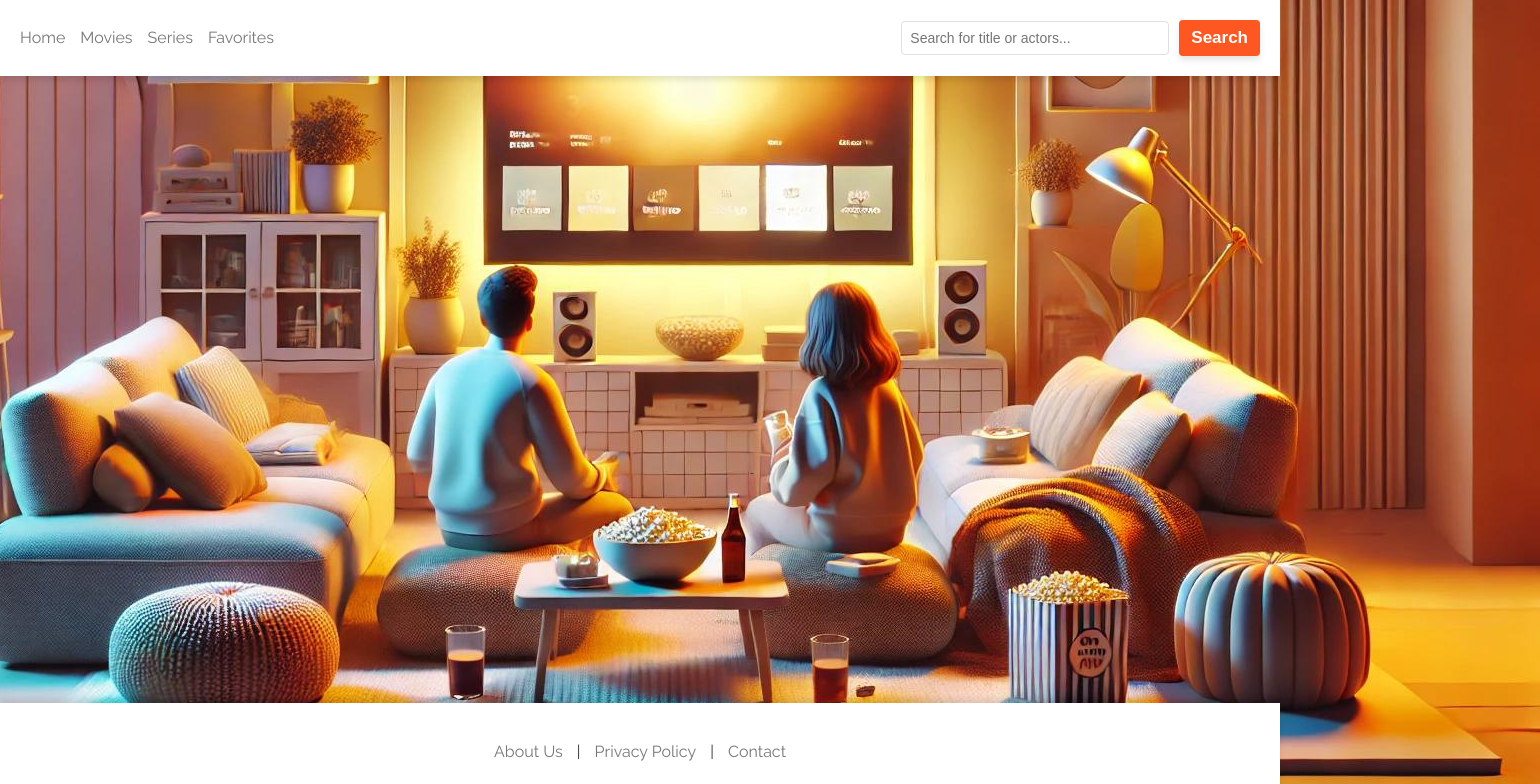
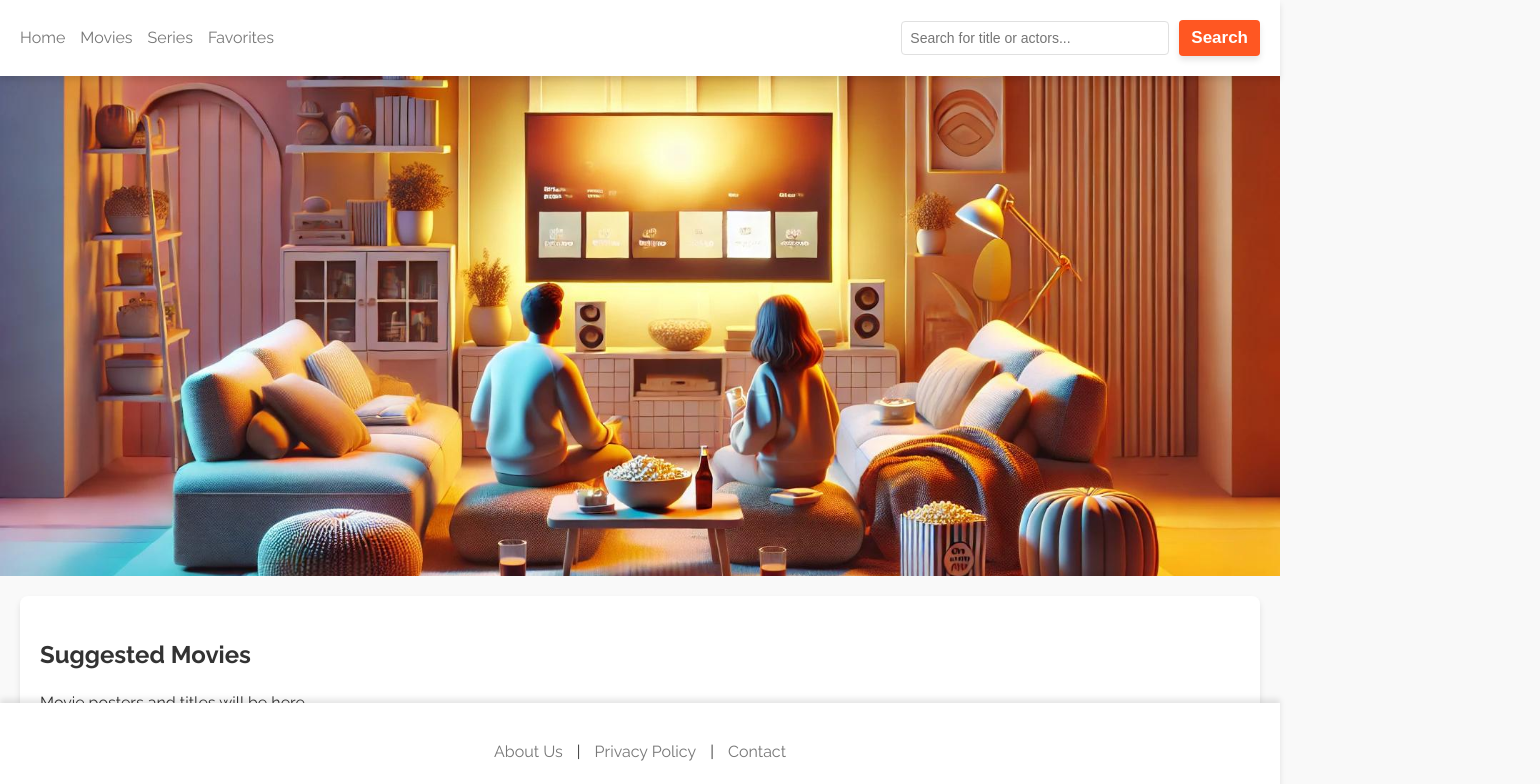
Before and after one commit to vantamanova/Movie-Suggestion-App, a website: page index.html in a window 1280 px wide. Shown: the top 784 px of the page, 1540 px wide, since content can reach past the window. Drawn offline with Linux system fonts and the light colour scheme.

Commit message:
image error

```diff
--- a/css/base.css
+++ b/css/base.css
@@ -97,7 +97,7 @@ header nav a:hover {
 .hero {
     position: relative;
     height: 500px;
-    background-image: url('images/hero.jpeg');
+    background-image: url('../images/hero.jpeg');
     background-size: cover;
     background-position: center;
     display: flex;
--- a/index.html
+++ b/index.html
@@ -23,7 +23,7 @@
     </header>
 
     <div class="hero">
-        <<img class="hero-img" src="images/hero.jpeg" alt="Couple watching movies" />
+
     </div>
 
     <main>
```
